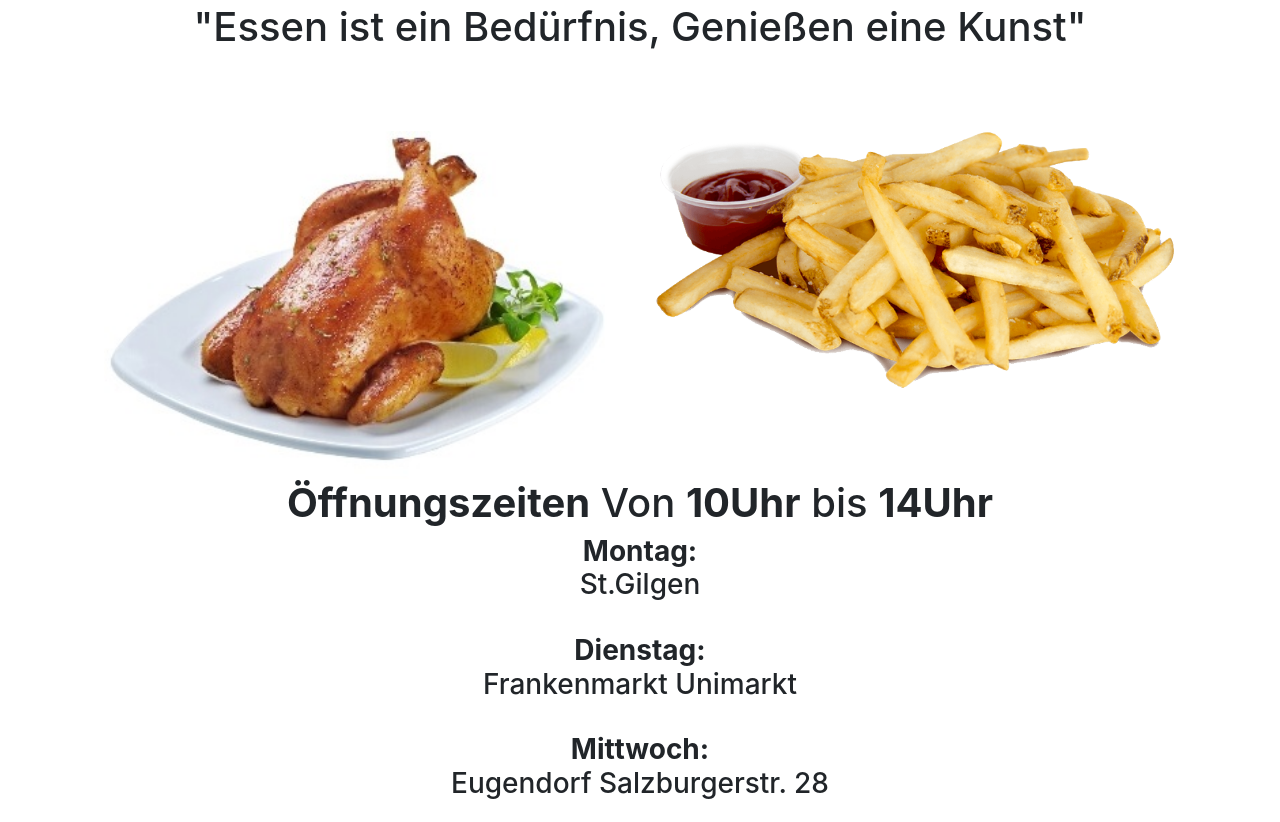
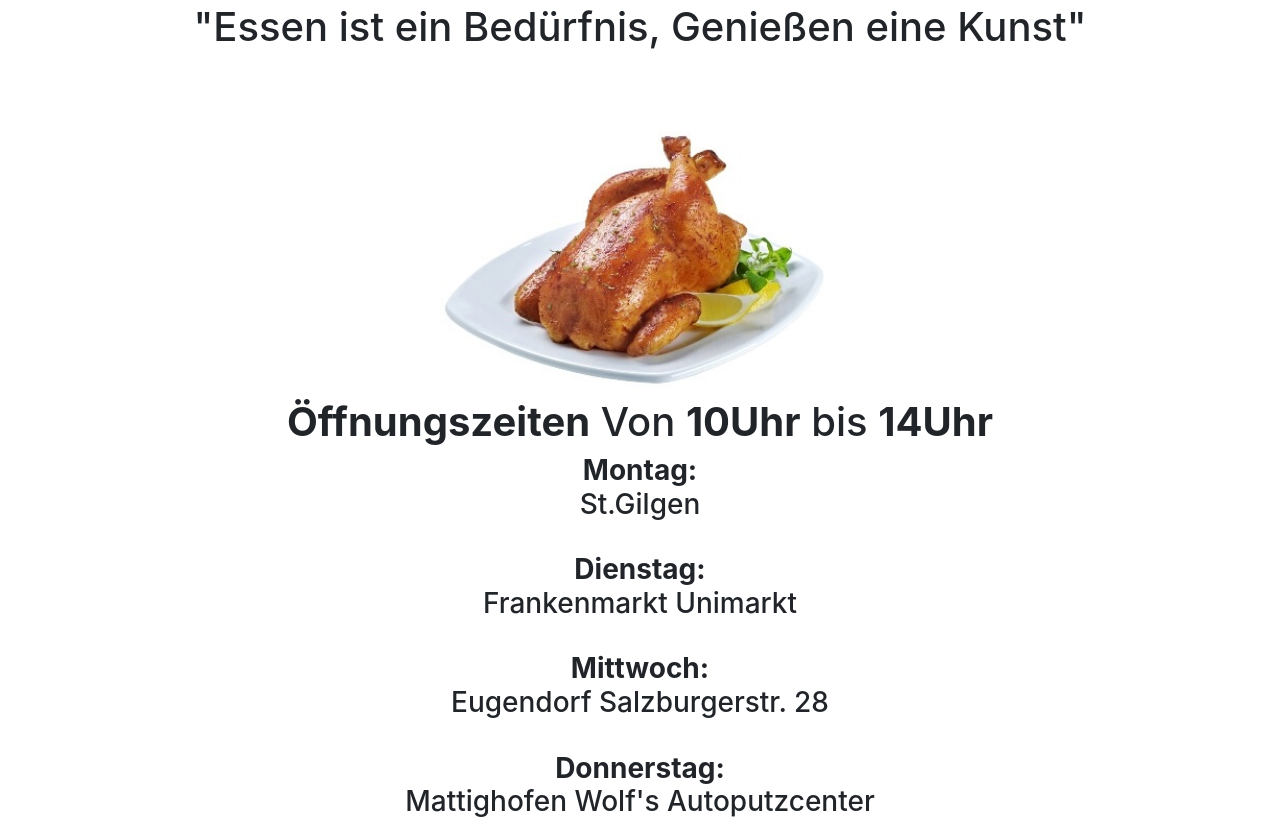
Before and after one commit to Pajko100/EminaFastFood, a plain HTML site: page index.html in a window 1280 px wide. Shown: the part 1051-1873 px from the top of the page. Drawn offline with nearby package versions, Linux system fonts and the light colour scheme.

Commit message:
width400

```diff
--- a/index.html
+++ b/index.html
@@ -63,15 +63,10 @@
                         "Essen ist ein Bedürfnis, Genießen eine Kunst"<br><br>
                     </h1><br>
                     <div class="container">
-                        <div class="row">
-                            <div class="col-sm-6">
-                                <img  src="images/KokaNaTanjiru.jpg" style="width: 100%;">
-                            </div>
 
-                            <div class="col-sm-6">
-                                <img  src="images/french-fries.png" style="width: 100%;">
-                            </div>
-                        </div>
+
+                        <img src="images/KokaNaTanjiru.jpg" class="rounded mx-auto d-block" alt="" width="400px">
+
                     </div>
                             <h1 style="text-align: center;"><b>Öffnungszeiten</b> Von <b>10Uhr</b> bis <b>14Uhr</b></h1>
                             <h3 style="text-align: center;"><b>Montag:</b> <br>St.Gilgen</h3><br>
@@ -81,6 +76,13 @@
                             <h3 style="text-align: center;"><b>Freitag:</b> <br>Eugendorf Salzburgerstr. 28 & Friedburg Nah&Frisch</h3><br>
                             <h3 style="text-align: center;"><b>Samstag:</b> <br>Mattighofen Wolf's Autoputzcenter</h3><br>
                             <h3 style="text-align: center;"><b>Sonntag:</b> <br>Strasswalchen Zentrum</h3><br><br><br>
+
+                            <div class="container">
+                                <img src="images/french-fries.png" class="rounded mx-auto d-block" alt="" width="400px">
+                            </div>
+
+
+
 
                     <div class="container">
                         <div class="footer">
```
